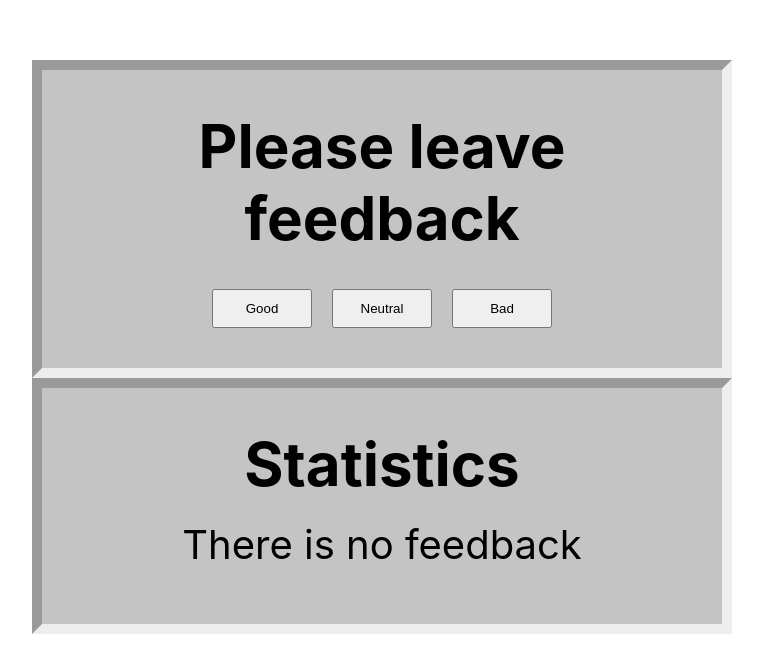
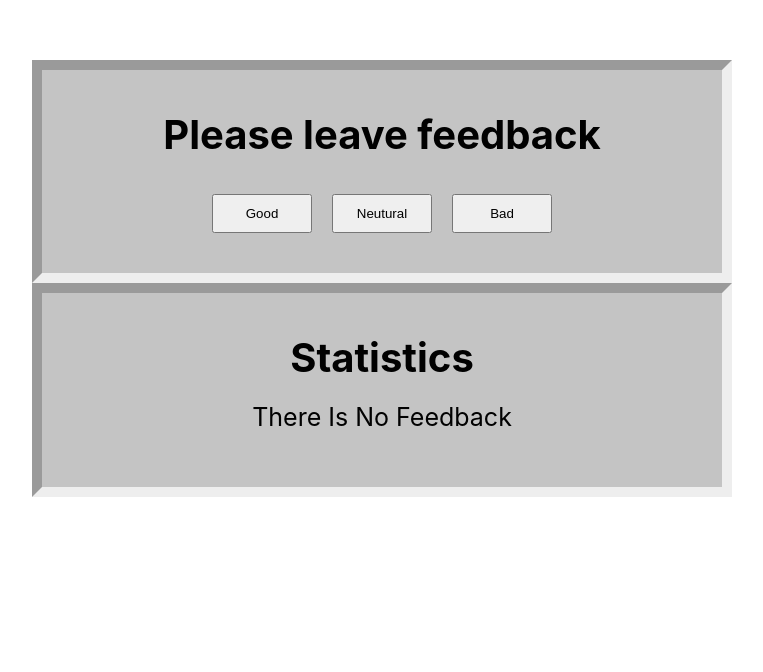
Before and after one commit to Volodymyr-Mospan/goit-react-hw-02-feedback, a React (Create React App) app: page / in a window 1280 px wide. Shown: the top 672 px of the page, without its empty margins (28-791 px from the left). Built offline with nearby package versions, Linux system fonts and the light colour scheme.

Commit message:
adds styles with styled-component

```diff
--- a/package.json
+++ b/package.json
@@ -14,6 +14,7 @@
     "react-dom": "^18.1.0",
     "react-scripts": "5.0.1",
     "sass": "^1.58.0",
+    "styled-components": "^5.3.6",
     "web-vitals": "^2.1.3"
   },
   "scripts": {
--- a/src/components/App.jsx
+++ b/src/components/App.jsx
@@ -9,7 +9,7 @@ import {
 export class App extends Component {
   state = {
     good: 0,
-    neutral: 0,
+    neutural: 0,
     bad: 0,
   };
 
@@ -54,7 +54,7 @@ export class App extends Component {
           />
         </Section>
 
-        <Section title={'Statistics'}>
+        <Section moreStyles={'__statistics'} title={'Statistics'}>
           {total ? (
             <Statistics
               feedbackTypes={this.state}
--- a/src/components/Feedback/Feedback.module.scss
+++ b/src/components/Feedback/Feedback.module.scss
@@ -1,10 +1,4 @@
 @import 'src/styles/_text.scss';
-
-p {
-  font-size: textSizeTexet;
-  margin: 0;
-  margin-bottom: 15px;
-}
 
 .section {
   max-width: 600px;
--- /dev/null
+++ b/src/components/Feedback/Feedback.styled.js
@@ -0,0 +1,64 @@
+import { textStyled } from 'styles/text.styled';
+import styled from 'styled-components';
+
+export const SectionStyled = styled.section`
+  max-width: 600px;
+  border: 10px inset;
+  padding: 40px;
+  background-color: #c4c4c4;
+
+  & p {
+    font-size: ${textStyled.TextSize};
+    margin: 0;
+    margin-bottom: 15px;
+  }
+
+  ${props => {
+    switch (props.moreStyles) {
+      case '__statistics':
+        return `
+        margin: 0;
+        margin-bottom: 20px;
+        text-transform: capitalize;
+        `;
+      default:
+        return;
+    }
+  }}
+`;
+
+export const SectionTitleStyled = styled.h2`
+  font-size: ${textStyled.TitleSize};
+  margin: 0;
+  margin-bottom: 20px;
+`;
+
+export const FeedbackBtnStyled = styled.button`
+  padding: 10px;
+  min-width: 100px;
+  text-transform: capitalize;
+  cursor: pointer;
+
+  &:not(:last-child) {
+    margin-right: 20px;
+  }
+
+  &:hover,
+  &:focus {
+    outline: none;
+    border: 1px solid #00000094;
+
+    background-color: ${props => {
+      switch (props.name) {
+        case 'good':
+          return '#00ff1560';
+        case 'neutural':
+          return 'transparent';
+        case 'bad':
+          return '#ff040460';
+        default:
+          return 'inherit';
+      }
+    }};
+  }
+`;
--- a/src/components/Feedback/FeedbackOptions.js
+++ b/src/components/Feedback/FeedbackOptions.js
@@ -1,22 +1,22 @@
 import React from 'react';
 import PropTypes from 'prop-types';
 import { nanoid } from 'nanoid';
-import scss from 'components/Feedback/Feedback.module.scss';
+import { FeedbackBtnStyled } from 'components/Feedback/Feedback.styled';
+
+// import scss from 'components/Feedback/Feedback.module.scss';
 
 export const FeedbackOptions = ({ options, onLeaveFeedback }) => {
   return (
     <div>
       {options.map(option => (
-        <button
-          className={scss.btn}
+        <FeedbackBtnStyled
           key={nanoid(10)}
           type="button"
           name={option}
           onClick={e => onLeaveFeedback(e)}
-          style={{ textTransform: 'capitalize' }}
         >
           {option}
-        </button>
+        </FeedbackBtnStyled>
       ))}
     </div>
   );
--- a/src/components/Feedback/Section.js
+++ b/src/components/Feedback/Section.js
@@ -1,16 +1,22 @@
 import React from 'react';
 import PropTypes from 'prop-types';
-import scss from 'components/Feedback/Feedback.module.scss';
+import {
+  SectionStyled,
+  SectionTitleStyled,
+} from 'components/Feedback/Feedback.styled';
 
-export const Section = ({ title, children }) => {
+// import scss from 'components/Feedback/Feedback.module.scss';
+
+export const Section = ({ title, moreStyles, children }) => {
   return (
-    <section className={scss.section}>
-      <h2 className={scss.section__title}>{title}</h2>
+    <SectionStyled moreStyles={moreStyles}>
+      <SectionTitleStyled>{title}</SectionTitleStyled>
       {children}
-    </section>
+    </SectionStyled>
   );
 };
 
 Section.propTypes = {
   title: PropTypes.string.isRequired,
+  moreStyles: PropTypes.string,
 };
--- a/src/components/Feedback/Statistics.js
+++ b/src/components/Feedback/Statistics.js
@@ -1,11 +1,11 @@
 import React from 'react';
 import PropTypes from 'prop-types';
 import { nanoid } from 'nanoid';
-import scss from 'components/Feedback/Feedback.module.scss';
+// import scss from 'components/Feedback/Feedback.module.scss';
 
 export const Statistics = ({ feedbackTypes, total, positivePercentage }) => {
   return (
-    <div className={scss.section__statistics}>
+    <>
       {Object.entries(feedbackTypes).map(feedbackType => (
         <p key={nanoid()}>
           {feedbackType[0]}: {feedbackType[1]}
@@ -20,7 +20,7 @@ export const Statistics = ({ feedbackTypes, total, positivePercentage }) => {
       >
         Positive feesdback: {`${positivePercentage}%`}
       </p>
-    </div>
+    </>
   );
 };
 
--- /dev/null
+++ b/src/styles/text.styled.js
@@ -0,0 +1,4 @@
+export const textStyled = {
+  TitleSize: '40px',
+  TextSize: '25px',
+};
```
Also changed, not shown: 1 other file (tests, documents, lock files or other folders).
